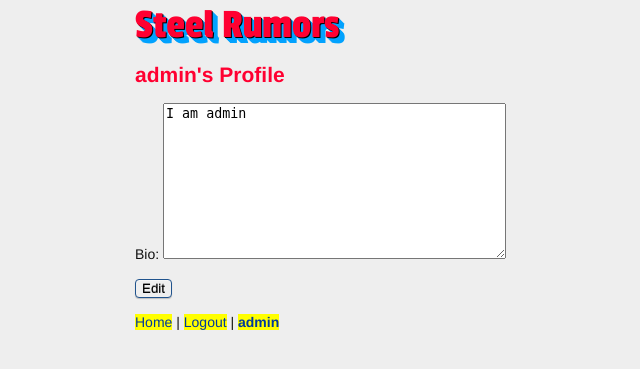
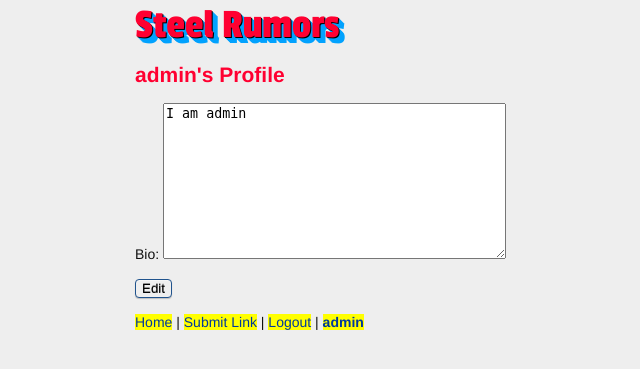
Before and after one commit to gzpgg3x/steel-rumors1, a Django app: page /edit_profile/ in a window 1280 px wide. Shown: the top 369 px of the page, without its empty margins (205-845 px from the left). Run offline with Django 3.2, Linux system fonts and the light colour scheme; a user stored in the database is signed in; data comes from the database, SQL or seed files in the repository; both versions use the stored data as it was after the commit; tables that the repository leaves empty hold one stand-in row (values such as "Sample post"); parts of the project's set-up code (start-up, migrations or seed data) failed here and were passed over.

Commit message:
SubmitLinksCanWork
SubmitLinksCanWork

```diff
--- a/steel-rumors/links/forms.py
+++ b/steel-rumors/links/forms.py
@@ -1,7 +1,13 @@
 from django import forms
 from .models import UserProfile
+from .models import Link
 
 class UserProfileForm(forms.ModelForm):
     class Meta:
         model = UserProfile
         exclude = ("user",)
+
+class LinkForm(forms.ModelForm):
+    class Meta:
+        model = Link
+        exclude = ("submitter", "rank_score")
--- a/steel-rumors/links/models.py
+++ b/steel-rumors/links/models.py
@@ -1,6 +1,7 @@
 from django.db import models
 from django.contrib.auth.models import User
 from django.db.models import Count
+from django.core.urlresolvers import reverse
 
 class LinkVoteCountManager(models.Manager):
     def get_query_set(self):
@@ -21,6 +22,9 @@ class Link(models.Model):
 
     def __unicode__(self):
         return self.title
+
+    def get_absolute_url(self):
+        return reverse("link_detail", kwargs={"pk": str(self.id)})
 
 class Vote(models.Model):
     voter = models.ForeignKey(User)
--- a/steel-rumors/links/views.py
+++ b/steel-rumors/links/views.py
@@ -4,11 +4,16 @@ from .forms import UserProfileForm
 from django.contrib.auth import get_user_model
 from django.views.generic.edit import UpdateView
 from django.core.urlresolvers import reverse
+from django.views.generic.edit import CreateView
+from .forms import LinkForm
 
 class LinkListView(ListView):
     model = Link
     queryset = Link.with_votes.all()
-    paginate_by = 5
+    paginate_by = 20
+
+class LinkDetailView(DetailView):
+    model = Link
 
 
 class UserProfileDetailView(DetailView):
@@ -31,3 +36,15 @@ class UserProfileEditView(UpdateView):
 
     def get_success_url(self):
         return reverse("profile", kwargs={"slug": self.request.user})
+
+class LinkCreateView(CreateView):
+    model = Link
+    form_class = LinkForm
+
+    def form_valid(self, form):
+        f = form.save(commit=False)
+        f.rank_score = 0.0
+        f.submitter = self.request.user
+        f.save()
+
+        return super(CreateView, self).form_valid(form)
--- a/steel-rumors/steelrumors/templates/base.html
+++ b/steel-rumors/steelrumors/templates/base.html
@@ -13,6 +13,7 @@
   <p>
     <a href="{% url 'home' %}">Home</a> |
 {% if user.is_authenticated %}
+    <a href="{% url 'link_create' %}">Submit Link</a> |
     <a href="{% url 'logout' %}">Logout</a> |
     <a href="{% url 'profile' slug=user.username %}"><b>{{ user.username }}</b></a>
 {% else %}
--- a/steel-rumors/steelrumors/templates/links/link_list.html
+++ b/steel-rumors/steelrumors/templates/links/link_list.html
@@ -1,9 +1,10 @@
-{% extends "base.html" %}
+	{% extends "base.html" %}
 {% block content %}
 <ol>
 {% for link in object_list %}
   <li> [{{ link.votes }}]
-    <a href="{{ link.url }}">
+    {#<a href="{{ link.url }}">#}
+    <a href="{% url 'link_detail' pk=link.pk %}">
       <b>{{ link.title }}</b>
     </a>
   </li>
--- a/steel-rumors/steelrumors/urls.py
+++ b/steel-rumors/steelrumors/urls.py
@@ -6,6 +6,8 @@ admin.autodiscover()
 from links.views import LinkListView
 from links.views import UserProfileDetailView
 from links.views import UserProfileEditView
+from links.views import LinkCreateView
+from links.views import LinkDetailView
 
 urlpatterns = patterns('',
     url(r'^admin/', include(admin.site.urls)),
@@ -20,5 +22,8 @@ urlpatterns = patterns('',
     url(r"^users/(?P<slug>\w+)/$", UserProfileDetailView.as_view(),
         name="profile"),
     url(r"edit_profile/$", auth(UserProfileEditView.as_view()),
-        name="edit_profile")
+        name="edit_profile"),
+    url(r"^link/create/$", auth(LinkCreateView.as_view()), name='link_create'),
+    url(r'^link/(?P<pk>\d+)/$', LinkDetailView.as_view(),
+    name='link_detail'),
 )
```
Also changed, not shown: steel-rumors/steelrumors/templates/links/link_detail.html (added, +12 -0 lines), steel-rumors/steelrumors/templates/links/link_form.html (added, +10 -0 lines), steel-rumors/database.db, 4 other files.
